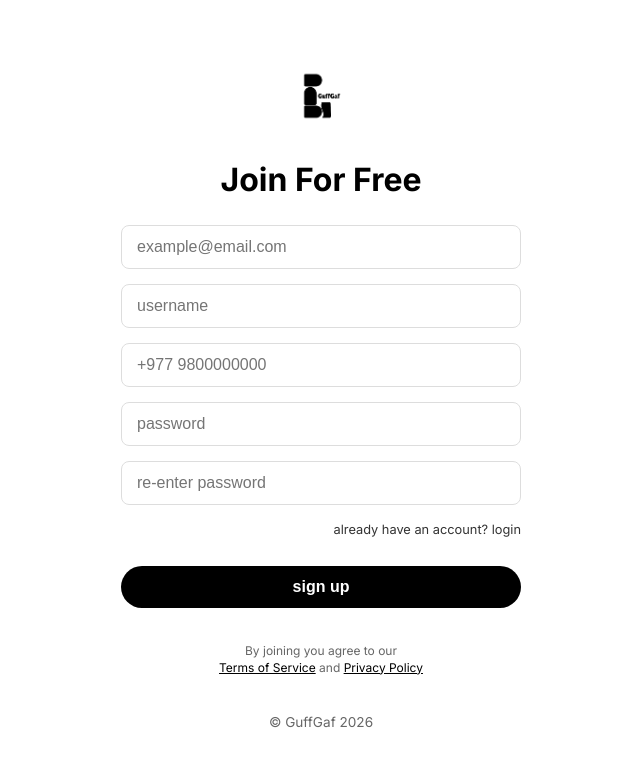
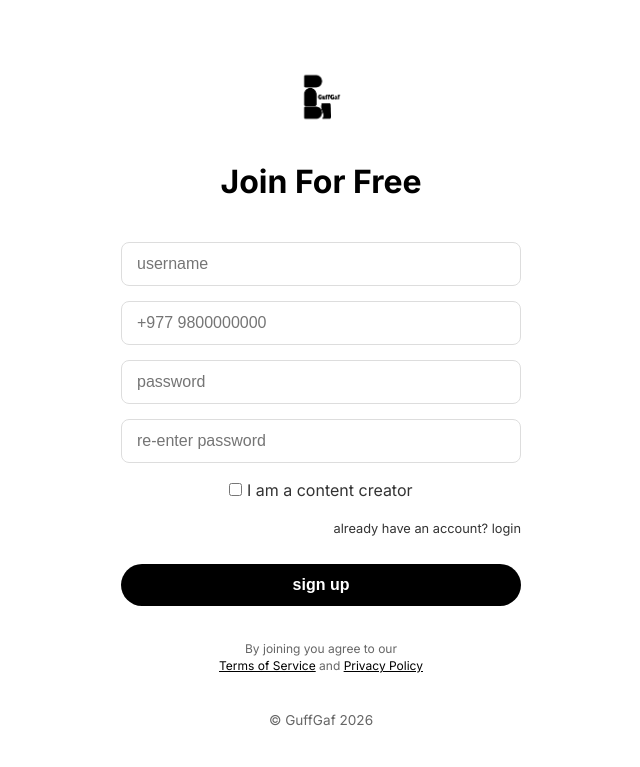
Before and after one commit to AnonDevUser/GuffGaf, a Django app: page /signup in a window 1280 px wide. Shown: the top 767 px of the page, without its empty margins (319-959 px from the left). Run offline with Django 4.2, Linux system fonts and the light colour scheme; some web fonts are replaced.

Commit message:
feat(signup): seperation between creator and user

```diff
--- a/guff/templates/guff/signup.html
+++ b/guff/templates/guff/signup.html
@@ -8,7 +8,7 @@
     <title>Sign Up - GuffGaf</title>
     <link rel="stylesheet" href="{% static 'styles.css' %}">
     <script src="{% static 'script.js' %}" defer></script>
-     <link rel="icon" type="image/png" href="{% static 'images/logo.png' %}">
+    <link rel="icon" type="image/png" href="{% static 'images/logo.png' %}">
     <link href="https://fonts.googleapis.com/css2?family=Same+One&family=Inter:wght@400;500;600;700&display=swap"
         rel="stylesheet">
 </head>
@@ -19,15 +19,22 @@
             <a href="{% url 'landing' %}"><img src="{% static 'images/logo-dark.png' %}" alt="Logo"></a>
         </div>
         <h1>Join For Free</h1>
-        <form class="auth-form">
-            <input type="email" placeholder="example@email.com" required>
-            <input type="text" placeholder="username" required>
-            <input type="text" placeholder="+977 9800000000" required>
-            <input type="password" placeholder="password" required>
-            <input type="password" placeholder="re-enter password" required>
+        <form class="auth-form" id="signup-form" method="post" action="{% url 'signup' %}">
+            {% csrf_token %}
+            <div id="signup-error" class="error-box"></div>
+            <input type="text" placeholder="username" name="username" id="username" required>
+            <input type="text" placeholder="+977 9800000000" name="phone" id="phone" required>
+            <input type="password" placeholder="password" name="password" id="password" required>
+            <input type="password" placeholder="re-enter password" name="confirmed_password" id="confirmed_password"
+                required>
+
+            <div class="creator-choice">
+                <input type="checkbox" name="is_creator" id="is_creator">
+                <label for="is_creator">I am a content creator</label>
+            </div>
 
             <div class="form-footer">
-                <a href="#" class="forgot-password">already have an account? login</a>
+                <a href="{% url 'login' %}" class="forgot-password">already have an account? login</a>
             </div>
 
             <button type="submit" class="btn-primary">sign up</button>
```
